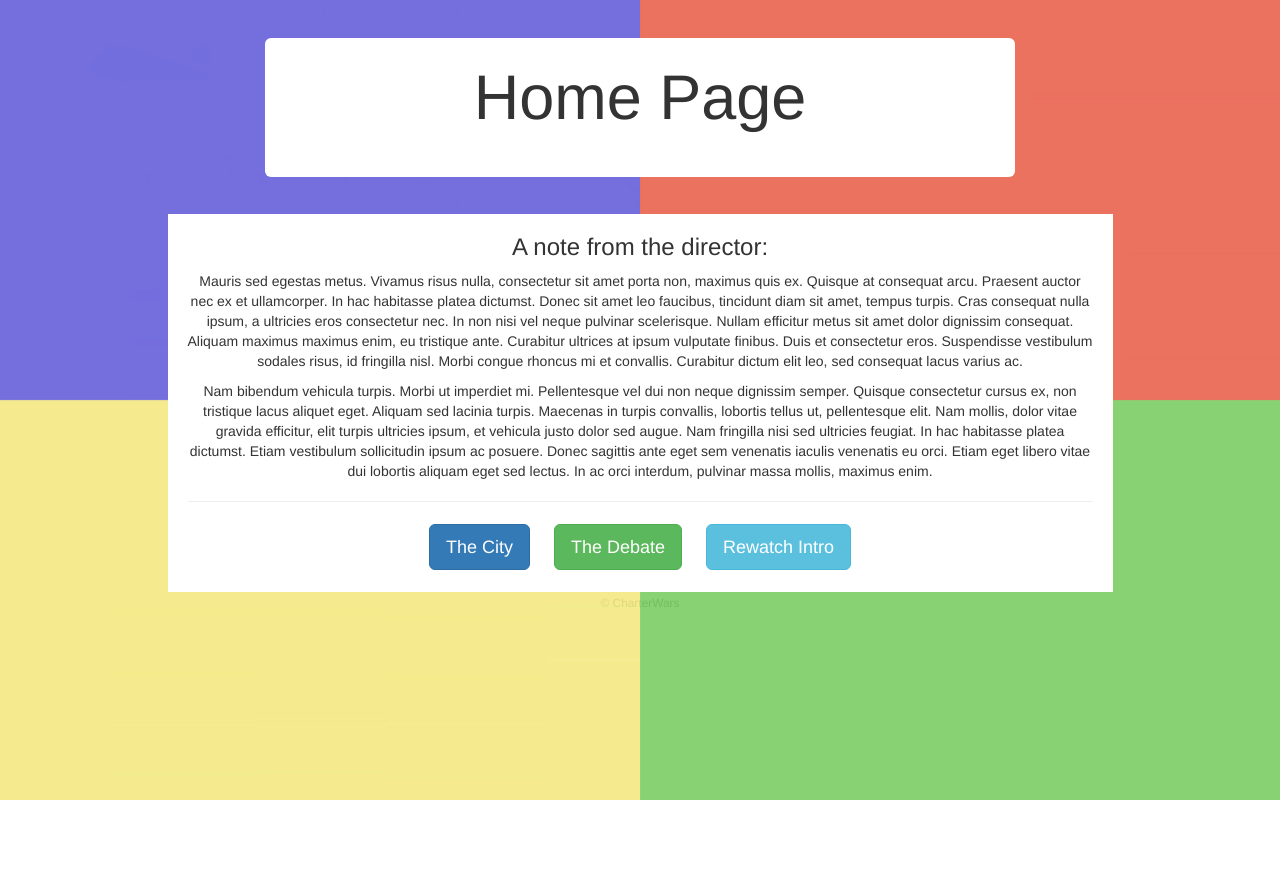
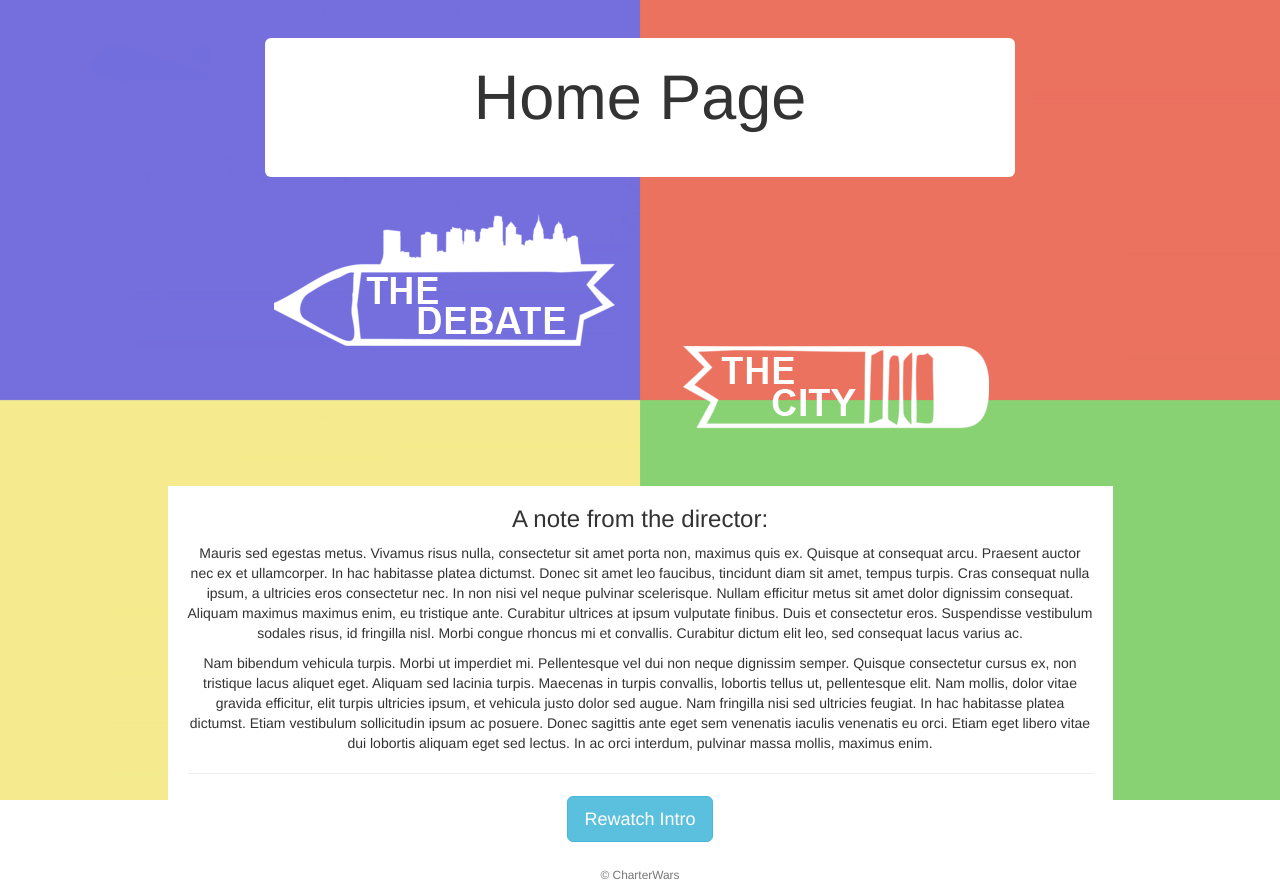
Before and after one commit to sbarli/charterwars-angular, a website: page public/index.html at #!/home in a window 1280 px wide. Before the commit the page ends 800 px from the top, so only its background shows below. Drawn offline with nearby package versions, Linux system fonts and the light colour scheme; some packages are replaced by stand-ins of ours; a script that the page names is missing.

Commit message:
Add home page logo assets; Add home page logo btns; Update home page css

```diff
--- a/public/angular-app/components/main/main.html
+++ b/public/angular-app/components/main/main.html
@@ -5,6 +5,22 @@
             <div class="col-xs-10 col-xs-offset-1 col-md-8 col-md-offset-2">
                 <div class="jumbotron">
                     <h1>{{ vm.title }}</h1>
+                </div>
+            </div>
+        </div>
+        <div class="row home-logo-group">
+            <div class="col-xs-6 col-md-4 col-md-offset-2">
+                <div id="debate-logo" class="home-logo">
+                    <a href="#!/debate">
+                        <img src="../angular-app/assets/cw-pencil-logo-debate.png" />
+                    </a>
+                </div>
+            </div>
+            <div class="col-xs-6 col-xs-offset-6 col-md-4 col-md-offset-6">
+                <div id="city-logo" class="home-logo">
+                    <a href="#!/city">
+                        <img src="../angular-app/assets/cw-pencil-logo-city.png" />
+                    </a>
                 </div>
             </div>
         </div>
@@ -20,8 +36,8 @@
                     </p>
                     <hr>
                     <div class="home-btns">
-                        <a href="#!/city" class="btn btn-lg btn-primary">The City</a>
-                        <a href="#!/debate" class="btn btn-lg btn-success">The Debate</a>
+                        <!--<a href="#!/city" class="btn btn-lg btn-primary">The City</a>-->
+                        <!--<a href="#!/debate" class="btn btn-lg btn-success">The Debate</a>-->
                         <button ng-click="vm.openModal()" class="btn btn-lg btn-info">Rewatch Intro</button>
                     </div>
                 </div>
--- a/public/css/custom.css
+++ b/public/css/custom.css
@@ -85,6 +85,18 @@ html, body, .ng-scope {
 
 .home-btns .btn {
     margin:2px 10px;
+}
+
+.home-logo-group {
+    margin-bottom: 5%;
+}
+
+#city-logo img:hover {
+    background: url('../angular-app/assets/cw-pencil-logo-city-hover.png') no-repeat right top;
+}
+
+#debate-logo img:hover {
+    background: url('../angular-app/assets/cw-pencil-logo-debate-hover.png') no-repeat right top;
 }
 
 
```
Also changed, not shown: public/angular-app/assets/cw-pencil-logo-city-hover.png (added), public/angular-app/assets/cw-pencil-logo-city.png (added), public/angular-app/assets/cw-pencil-logo-debate-city.png (added), public/angular-app/assets/cw-pencil-logo-debate-hover.png (added), public/angular-app/assets/cw-pencil-logo-debate.png (added), public/angular-app/assets/cw-pencil-logo.png (added).
